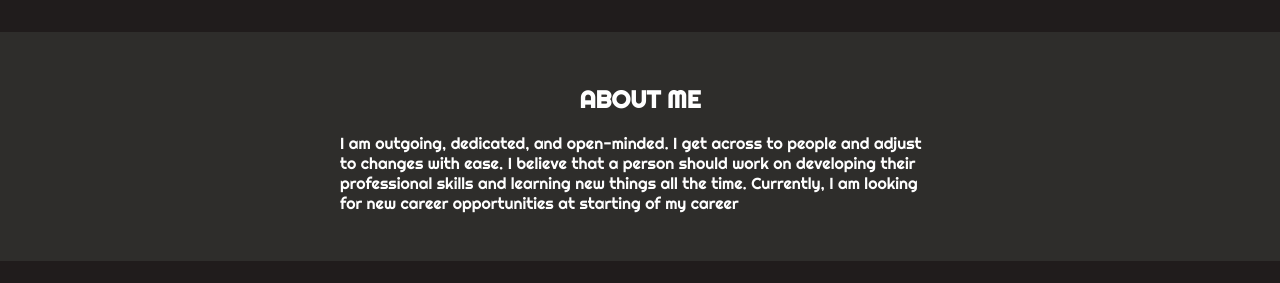
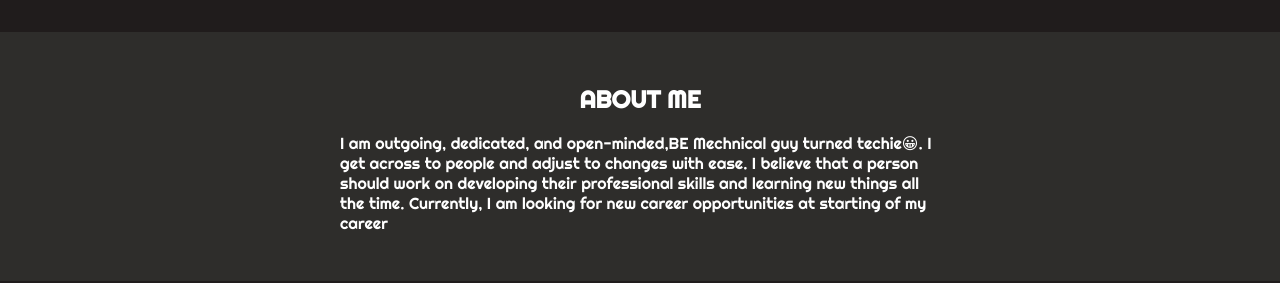
Before and after one commit to atulpatill/neogcamp-lesson-3-live, a plain HTML site: page index.html in a window 1280 px wide. Shown: the part 517-800 px from the top of the page. Drawn offline with Linux system fonts and the light colour scheme.

Commit message:
feat:updated

```diff
--- a/index.html
+++ b/index.html
@@ -35,7 +35,7 @@
     <section class="section ">
         <div class="container container-center">
             <h1>ABOUT ME</h1>
-            <p>I am outgoing, dedicated, and open-minded. I get across to people and adjust to changes with ease. I believe that a person should work on developing their professional skills and learning new things all the time. Currently, I am looking for new career opportunities at starting of my career</p>
+            <p>I am outgoing, dedicated, and open-minded,BE Mechnical guy turned techie😀. I get across to people and adjust to changes with ease. I believe that a person should work on developing their professional skills and learning new things all the time. Currently, I am looking for new career opportunities at starting of my career</p>
         </div>
     </section>
 
```
